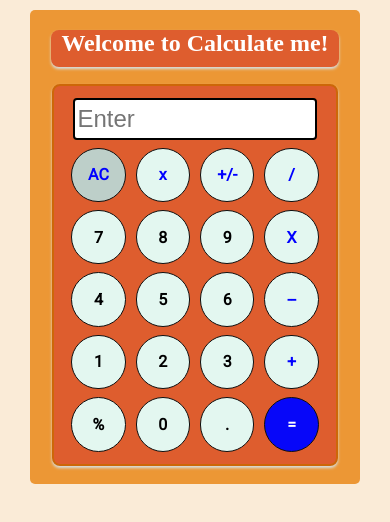
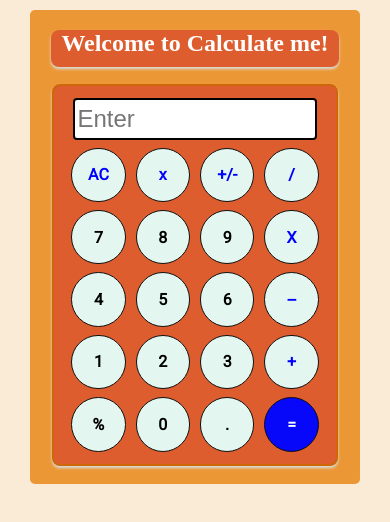
Before and after one commit to DeepakBhallavi1/Basic-Calculator, a plain HTML site: page index.html in a window 390 px wide. In both pictures the pointer is over the button "AC". Drawn offline with Linux system fonts and the light colour scheme.

Commit message:
Update style.css

```diff
--- a/style.css
+++ b/style.css
@@ -31,8 +31,6 @@ html,body{
 }
 
 .container{
-    /* width: 320px; */
-    /* height: 440px; */
     width: 20rem;
     height: 26rem;
     padding: 5px;
@@ -52,8 +50,6 @@ html,body{
 }
 
 .intro{
-    /* width: 330px; */
-    /* height: 50px; */
     width: 20.5rem;
     height:2.5rem;
     margin-top:2px;
@@ -118,6 +114,10 @@ html,body{
         font-weight: 900;
     }
 
+    .button:hover{
+        background-color: rgb(227, 247, 240);
+    }
+
 }
 
 @media (max-width:1000px){
```
